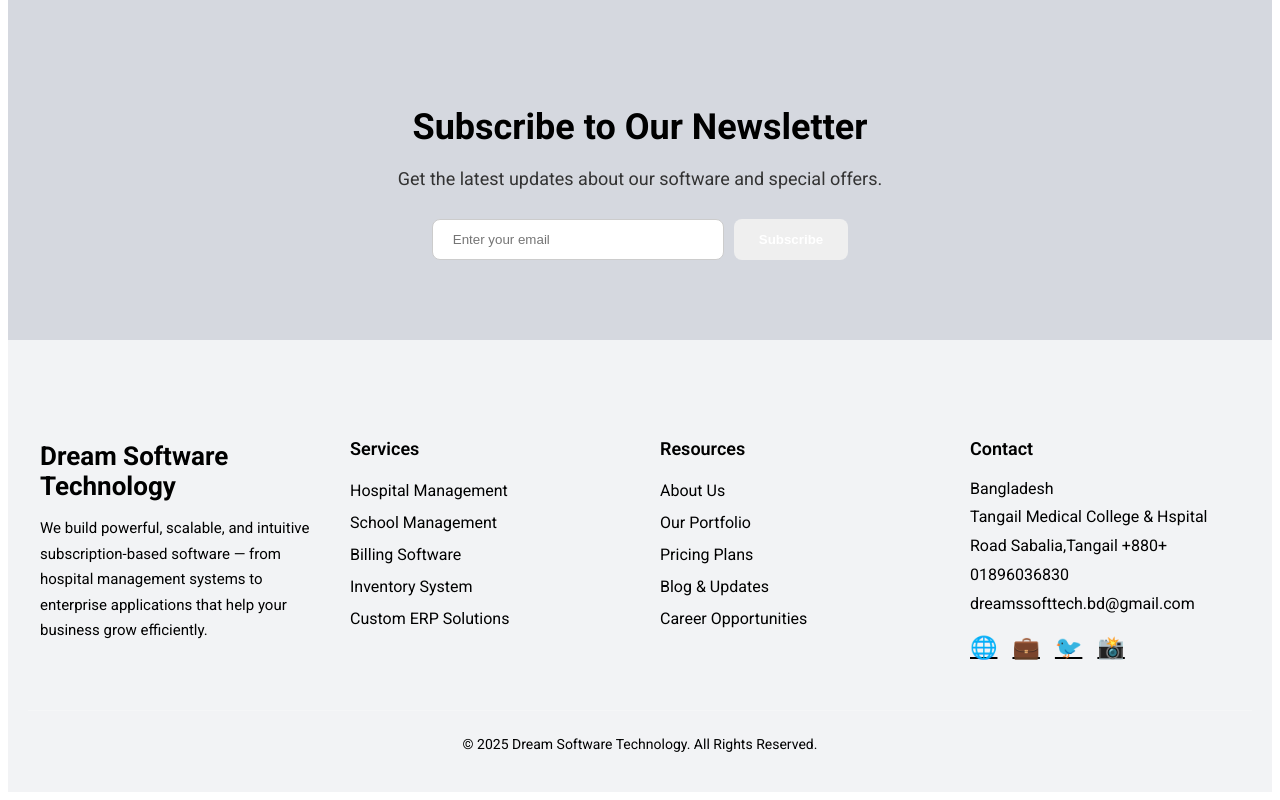
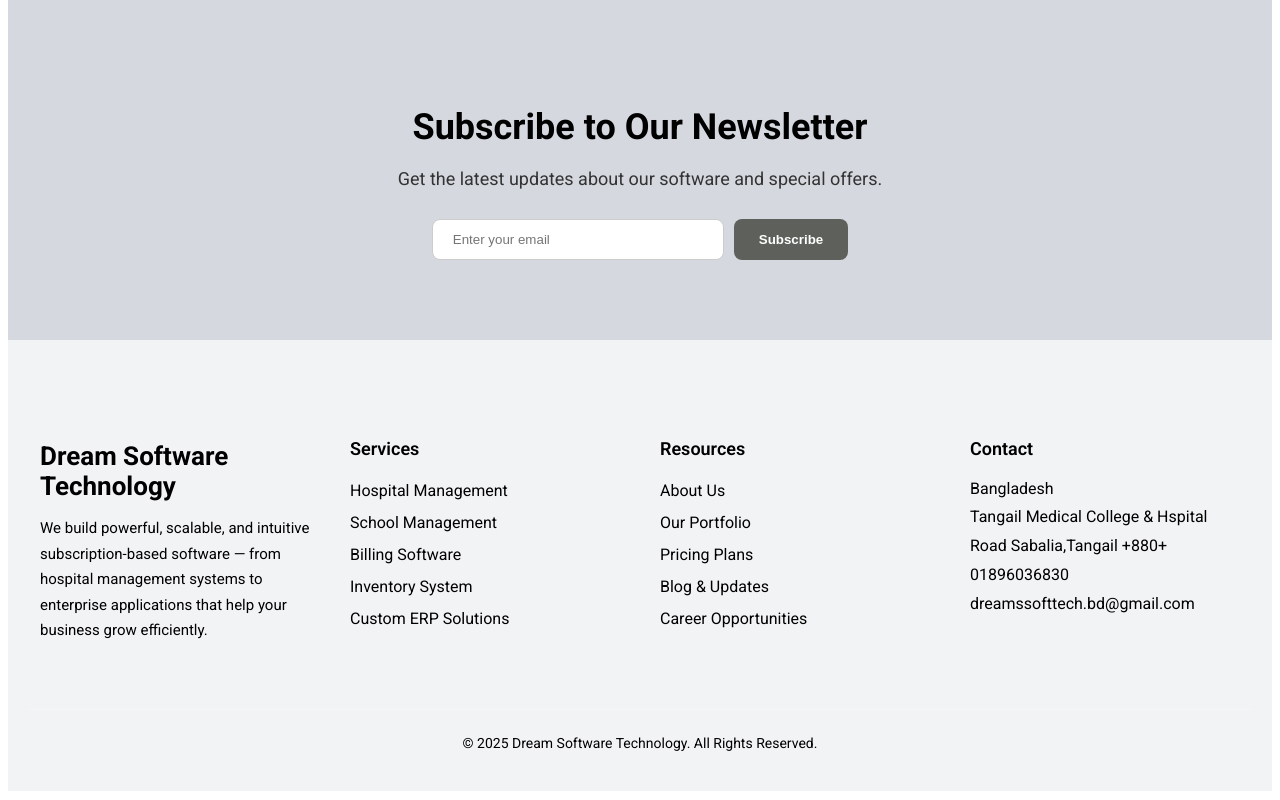
Before and after one commit to NaimuL295/Dream-Software, a React (Vite) app: page / in a window 1280 px wide. Shown: the part 9885-10685 px from the top of the page. Built offline with nearby package versions, Linux system fonts and the light colour scheme.

Commit message:
remove some

```diff
--- a/src/Components/Share/Footer.jsx
+++ b/src/Components/Share/Footer.jsx
@@ -73,12 +73,6 @@ export default function Footer() {
             +880+ 01896036830<br />
           dreamssofttech.bd@gmail.com
           </p>
-          <div style={{ display: "flex", gap: "15px", marginTop: "15px" }}>
-            <motion.a whileHover={{ scale: 1.2 }} href="#" style={socialStyle}>🌐</motion.a>
-            <motion.a whileHover={{ scale: 1.2 }} href="#" style={socialStyle}>💼</motion.a>
-            <motion.a whileHover={{ scale: 1.2 }} href="#" style={socialStyle}>🐦</motion.a>
-            <motion.a whileHover={{ scale: 1.2 }} href="#" style={socialStyle}>📸</motion.a>
-          </div>
         </div>
       </div>
 
--- a/src/Page/Home/NewsletterSection.jsx
+++ b/src/Page/Home/NewsletterSection.jsx
@@ -49,7 +49,7 @@ export default function NewsletterSection() {
             padding: "12px 25px",
             borderRadius: "8px",
             border: "none",
-            backgroundColor: "",
+            backgroundColor: "#4e5149e0",
             color: "#fff",
             fontWeight: "bold",
             cursor: "pointer",
```
Also changed, not shown: src/Page/Home/HeroSection.jsx (+0 -118 lines), src/App.jsx (deleted).
